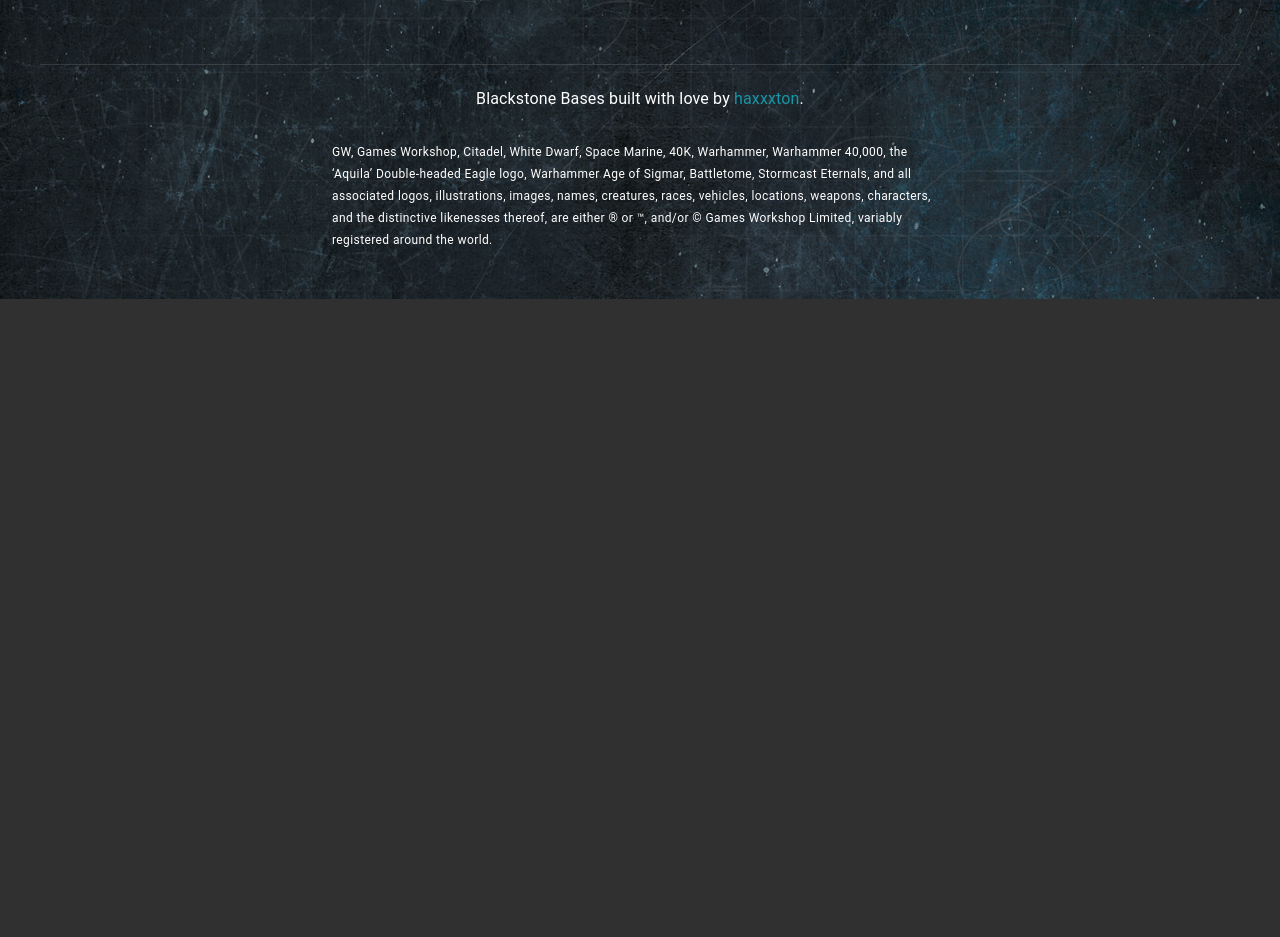
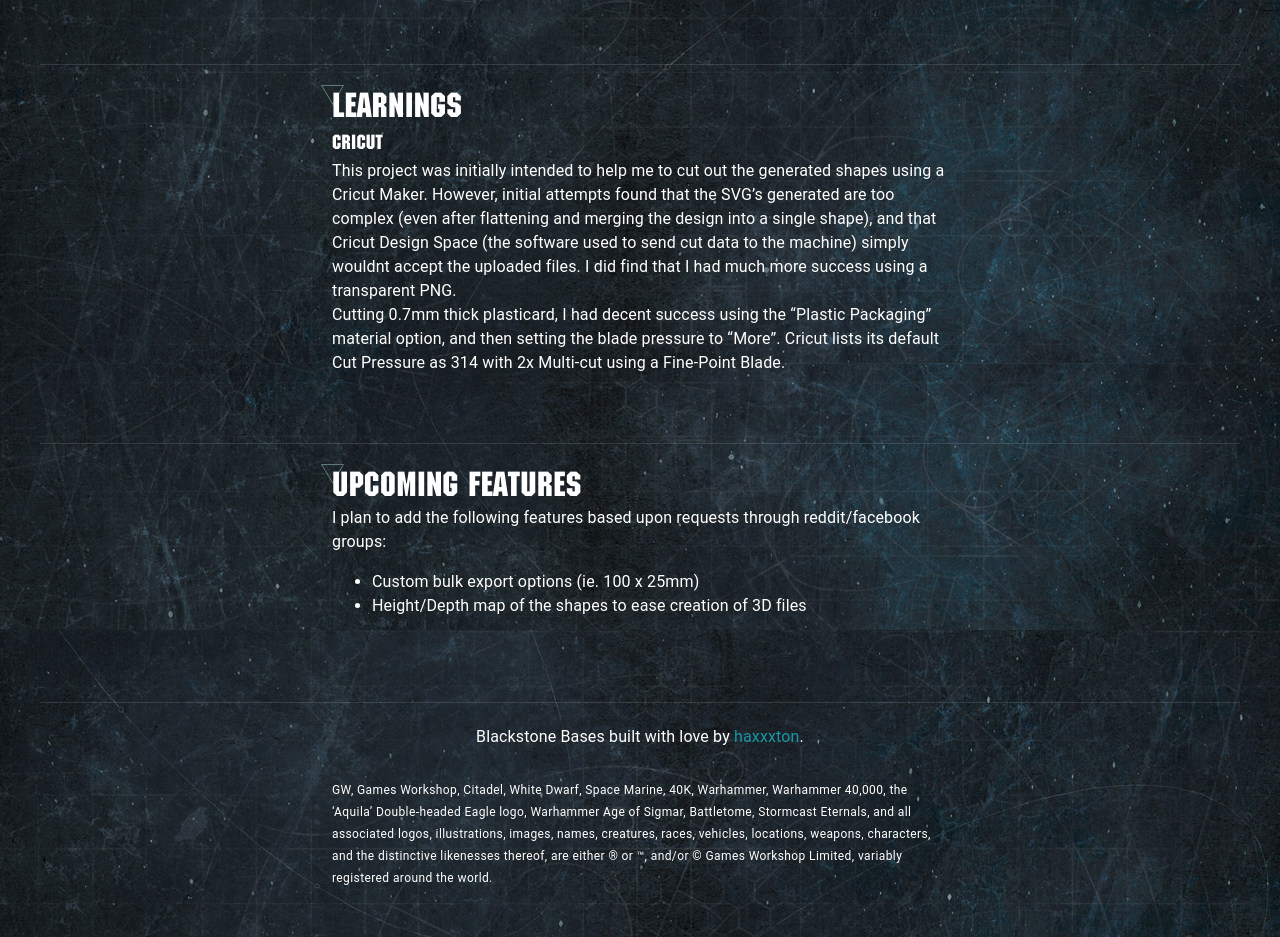
Before and after one commit to haxxxton/blackstonebases, a React (Create React App) app: page / in a window 1280 px wide. Shown: the part 2120-3057 px from the top of the page. Before the commit the page ends 2419 px from the top, so only its background shows below. Built offline with nearby package versions, Linux system fonts and the light colour scheme.

Commit message:
add randomness settings txt file, add learnings and future features sections

```diff
--- a/src/App.js
+++ b/src/App.js
@@ -73,6 +73,14 @@ function App() {
 						exportItem(itemsLeft[0], itemsLeft.slice(1));
 					}, 100);
 				} else {
+					zip
+						.folder(`blackstonebases-${exportTime}`)
+						.file(
+							'randomness-settings.txt',
+							`Fill Chance: ${fillChance * 100}%\nStroke Change: ${
+								strokeChance * 100
+							}%`,
+						);
 					zip.generateAsync({ type: 'blob' }).then((content) => {
 						saveAs(content, `blackstonebases-${exportTime}.zip`);
 						onComplete();
@@ -370,6 +378,52 @@ function App() {
 				</Grid>
 				<Grid item sm={3} />
 				<Grid item sm={6} xs={12}>
+					<Typography variant="h4">Learnings</Typography>
+					<Typography variant="h6">Cricut</Typography>
+					<Typography component="p">
+						This project was initially intended to help me to cut out the
+						generated shapes using a Cricut Maker. However, initial attempts
+						found that the SVG’s generated are too complex (even after
+						flattening and merging the design into a single shape), and that
+						Cricut Design Space (the software used to send cut data to the
+						machine) simply wouldnt accept the uploaded files. I did find that I
+						had much more success using a transparent PNG.
+					</Typography>
+					<Typography component="p">
+						Cutting 0.7mm thick plasticard, I had decent success using the
+						“Plastic Packaging” material option, and then setting the blade
+						pressure to “More”. Cricut lists its default Cut Pressure as 314
+						with 2x Multi-cut using a Fine-Point Blade.
+					</Typography>
+				</Grid>
+			</Grid>
+			<Box m={6} />
+			<Grid container>
+				<Grid item xs={12}>
+					<Divider variant="middle" />
+				</Grid>
+				<Grid item sm={3} />
+				<Grid item sm={6} xs={12}>
+					<Typography variant="h4">Upcoming features</Typography>
+					<Typography component="p">
+						I plan to add the following features based upon requests through
+						reddit/facebook groups:
+						<ul>
+							<li>Custom bulk export options (ie. 100 x 25mm)</li>
+							<li>
+								Height/Depth map of the shapes to ease creation of 3D files
+							</li>
+						</ul>
+					</Typography>
+				</Grid>
+			</Grid>
+			<Box m={6} />
+			<Grid container>
+				<Grid item xs={12}>
+					<Divider variant="middle" />
+				</Grid>
+				<Grid item sm={3} />
+				<Grid item sm={6} xs={12}>
 					<Typography align="center" variant="subtitle1">
 						Blackstone Bases built with love by{' '}
 						<Link
```
